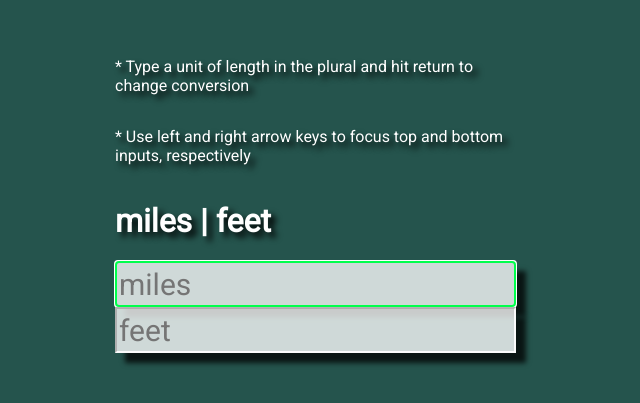
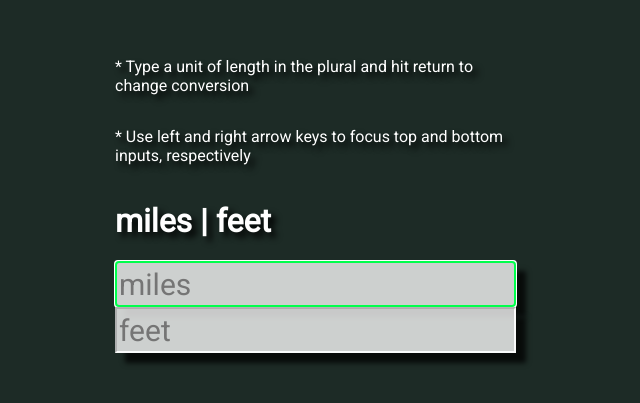
Before and after one commit to ht44/length-converter, a React (Create React App) app: page / in a window 1280 px wide. Shown: the part 203-606 px from the top of the page, without its empty margins (325-965 px from the left). Built offline with nearby package versions, Linux system fonts and the light colour scheme.

Commit message:
changed background color

```diff
--- a/src/stylesheets/index.css
+++ b/src/stylesheets/index.css
@@ -7,7 +7,7 @@ body {
   width: 100vw;
   height: 100vh;
   font-family: 'Roboto', sans-serif;
-  background-color: rgb(37, 84, 77);
+  background-color: rgb(29, 43, 38);
   /*background-image: url('../../images/618378-water-drops-green-background_background-images.jpg');*/
   /*background-position: center;*/
 }
```
